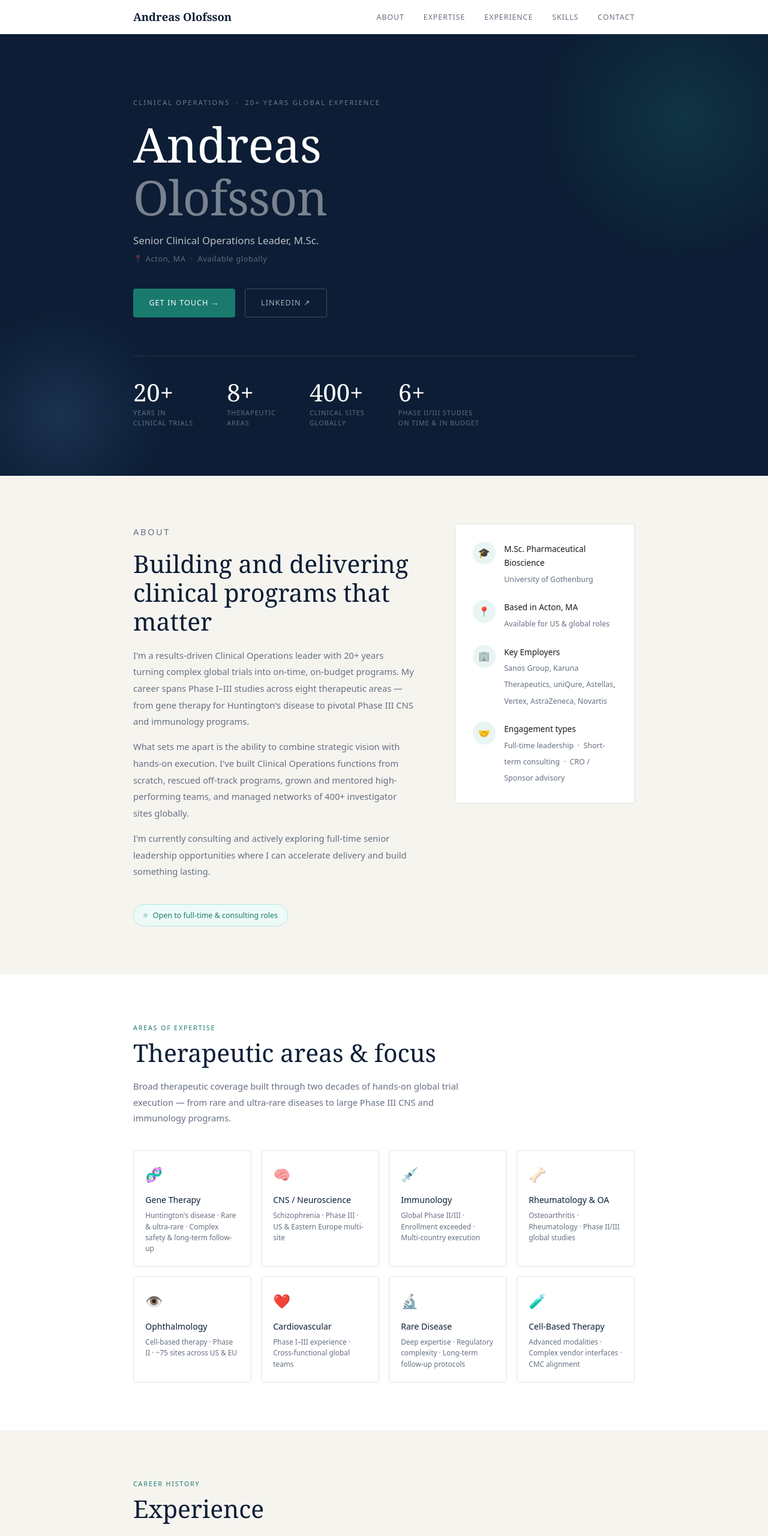
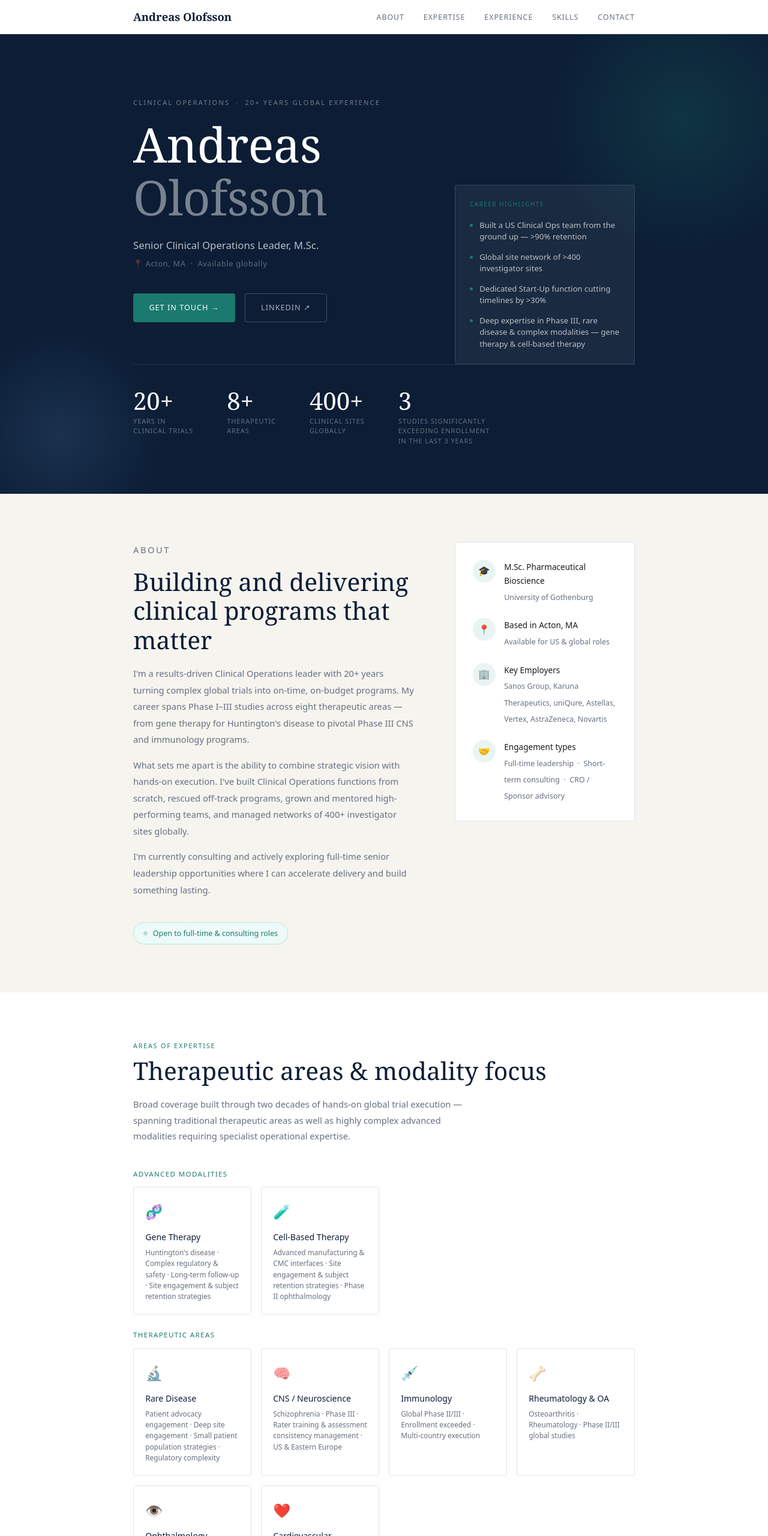
Before and after one commit to KAndreasOlofsson/KAndreasOlofsson.github.io, a plain HTML site: page index.html in a window 1280 px wide. Shown: the top 2560 px of the page at 60% size. Drawn offline with Linux system fonts and the light colour scheme.

Commit message:
Add files via upload

```diff
--- a/index.html
+++ b/index.html
@@ -1,5 +1,5 @@
 <!DOCTYPE html>
-<!-- saved from url=(0043)file:///C:/Users/andre/Downloads/index.html -->
+<!-- saved from url=(0049)file:///C:/Users/andre/Downloads/index%20(1).html -->
 <html lang="en"><head><meta http-equiv="Content-Type" content="text/html; charset=UTF-8">
 
   <meta name="viewport" content="width=device-width, initial-scale=1.0">
@@ -14,7 +14,7 @@
 
   <link rel="preconnect" href="https://fonts.googleapis.com/">
   <link rel="preconnect" href="https://fonts.gstatic.com/" crossorigin="">
-  <link href="./Andreas Olofsson, M.Sc. _ Senior Clinical Operations Leader _ Boston, MA_files/css2" rel="stylesheet">
+  <link href="./index_files/css2" rel="stylesheet">
 
   <style>
     :root {
@@ -54,6 +54,18 @@
     .nav-links { display: flex; gap: 2rem; }
     .nav-links a { font-size: 0.77rem; font-weight: 500; letter-spacing: 0.08em; text-transform: uppercase; color: var(--mid); transition: color 0.28s; }
     .nav-links a:hover { color: var(--teal); }
+
+    .hero-body { display: grid; grid-template-columns: 1fr 300px; gap: 3rem; align-items: start; margin-bottom: 0; }
+    .hero-left { display: flex; flex-direction: column; }
+    .hero-highlights {
+      background: rgba(255,255,255,0.06); border: 1px solid rgba(255,255,255,0.12);
+      border-radius: var(--r); padding: 1.4rem 1.5rem;
+      display: flex; flex-direction: column; gap: 0.85rem; margin-top: 7rem;
+    }
+    .hh-label { font-size: 0.63rem; font-weight: 500; letter-spacing: 0.14em; text-transform: uppercase; color: var(--teal); margin-bottom: 0.2rem; }
+    .hh-item { font-size: 0.82rem; color: rgba(255,255,255,0.7); display: flex; align-items: flex-start; gap: 0.7rem; line-height: 1.5; }
+    .hh-dot { width: 5px; height: 5px; background: var(--teal); border-radius: 50%; flex-shrink: 0; margin-top: 0.45rem; }
+    @media (max-width: 680px) { .hero-body { grid-template-columns: 1fr; } .hero-highlights { margin-top: 0; } }
 
     /* HERO */
     .hero { background: var(--navy); color: var(--white); padding: 6.5rem 0 5rem; position: relative; overflow: hidden; }
@@ -174,11 +186,11 @@
   <div class="nav-inner">
     <span class="nav-logo">Andreas Olofsson</span>
     <ul class="nav-links">
-      <li><a href="file:///C:/Users/andre/Downloads/index.html#about">About</a></li>
-      <li><a href="file:///C:/Users/andre/Downloads/index.html#therapeutic">Expertise</a></li>
-      <li><a href="file:///C:/Users/andre/Downloads/index.html#experience">Experience</a></li>
-      <li><a href="file:///C:/Users/andre/Downloads/index.html#skills">Skills</a></li>
-      <li><a href="file:///C:/Users/andre/Downloads/index.html#contact">Contact</a></li>
+      <li><a href="file:///C:/Users/andre/Downloads/index%20(1).html#about">About</a></li>
+      <li><a href="file:///C:/Users/andre/Downloads/index%20(1).html#therapeutic">Expertise</a></li>
+      <li><a href="file:///C:/Users/andre/Downloads/index%20(1).html#experience">Experience</a></li>
+      <li><a href="file:///C:/Users/andre/Downloads/index%20(1).html#skills">Skills</a></li>
+      <li><a href="file:///C:/Users/andre/Downloads/index%20(1).html#contact">Contact</a></li>
     </ul>
   </div>
 </nav>
@@ -187,12 +199,23 @@
 <header class="hero">
   <div class="container hero-inner">
     <p class="hero-eyebrow fu">Clinical Operations &nbsp;·&nbsp; 20+ Years Global Experience</p>
-    <h1 class="fu d1">Andreas<br><em>Olofsson</em></h1>
-    <p class="hero-title fu d2">Senior Clinical Operations Leader, M.Sc.</p>
-    <p class="hero-location fu d2">📍 Acton, MA &nbsp;·&nbsp; Available globally</p>
-    <div class="hero-ctas fu d3">
-      <a href="file:///C:/Users/andre/Downloads/index.html#contact" class="btn-primary">Get in touch →</a>
-      <a href="https://www.linkedin.com/in/andreas-olofsson-47125324" target="_blank" rel="noopener" class="btn-ghost">LinkedIn ↗</a>
+    <div class="hero-body">
+      <div class="hero-left">
+        <h1 class="fu d1">Andreas<br><em>Olofsson</em></h1>
+        <p class="hero-title fu d2">Senior Clinical Operations Leader, M.Sc.</p>
+        <p class="hero-location fu d2">📍 Acton, MA &nbsp;·&nbsp; Available globally</p>
+        <div class="hero-ctas fu d3">
+          <a href="file:///C:/cdn-cgi/l/email-protection#a7c6c9c3d5c2c6d489c8cbc8c1d4d4c8c99091e7c0cac6cecb89c4c8ca" class="btn-primary">Get in touch →</a>
+          <a href="https://www.linkedin.com/in/andreas-olofsson-47125324" target="_blank" rel="noopener" class="btn-ghost">LinkedIn ↗</a>
+        </div>
+      </div>
+      <div class="hero-highlights fu d3">
+        <p class="hh-label">Career highlights</p>
+        <div class="hh-item"><span class="hh-dot"></span>Built a US Clinical Ops team from the ground up — &gt;90% retention</div>
+        <div class="hh-item"><span class="hh-dot"></span>Global site network of &gt;400 investigator sites</div>
+        <div class="hh-item"><span class="hh-dot"></span>Dedicated Start-Up function cutting timelines by &gt;30%</div>
+        <div class="hh-item"><span class="hh-dot"></span>Deep expertise in Phase III, rare disease &amp; complex modalities — gene therapy &amp; cell-based therapy</div>
+      </div>
     </div>
     <div class="hero-stats fu d4">
       <div>
@@ -208,8 +231,8 @@
         <div class="stat-label">Clinical sites<br>globally</div>
       </div>
       <div>
-        <div class="stat-num">6+</div>
-        <div class="stat-label">Phase II/III studies<br>on time &amp; in budget</div>
+        <div class="stat-num">3</div>
+        <div class="stat-label">Studies significantly<br>exceeding enrollment<br>in the last 3 years</div>
       </div>
     </div>
   </div>
@@ -268,17 +291,21 @@
 <section id="therapeutic">
   <div class="container">
     <p class="section-label">Areas of Expertise</p>
-    <h2 class="section-title">Therapeutic areas &amp; focus</h2>
-    <p class="ta-intro">Broad therapeutic coverage built through two decades of hands-on global trial execution — from rare and ultra-rare diseases to large Phase III CNS and immunology programs.</p>
+    <h2 class="section-title">Therapeutic areas &amp; modality focus</h2>
+    <p class="ta-intro">Broad coverage built through two decades of hands-on global trial execution — spanning traditional therapeutic areas as well as highly complex advanced modalities requiring specialist operational expertise.</p>
+    <p style="font-size:0.72rem;font-weight:500;letter-spacing:0.12em;text-transform:uppercase;color:var(--teal);margin-bottom:0.75rem;margin-top:2rem;">Advanced Modalities</p>
+    <div class="ta-grid" style="margin-bottom:1.5rem;">
+      <div class="ta-card"><div class="ta-icon">🧬</div><div class="ta-name">Gene Therapy</div><div class="ta-detail">Huntington's disease · Complex regulatory &amp; safety · Long-term follow-up · Site engagement &amp; subject retention strategies</div></div>
+      <div class="ta-card"><div class="ta-icon">🧪</div><div class="ta-name">Cell-Based Therapy</div><div class="ta-detail">Advanced manufacturing &amp; CMC interfaces · Site engagement &amp; subject retention strategies · Phase II ophthalmology</div></div>
+    </div>
+    <p style="font-size:0.72rem;font-weight:500;letter-spacing:0.12em;text-transform:uppercase;color:var(--teal);margin-bottom:0.75rem;">Therapeutic Areas</p>
     <div class="ta-grid">
-      <div class="ta-card"><div class="ta-icon">🧬</div><div class="ta-name">Gene Therapy</div><div class="ta-detail">Huntington's disease · Rare &amp; ultra-rare · Complex safety &amp; long-term follow-up</div></div>
-      <div class="ta-card"><div class="ta-icon">🧠</div><div class="ta-name">CNS / Neuroscience</div><div class="ta-detail">Schizophrenia · Phase III · US &amp; Eastern Europe multi-site</div></div>
+      <div class="ta-card"><div class="ta-icon">🔬</div><div class="ta-name">Rare Disease</div><div class="ta-detail">Patient advocacy engagement · Deep site engagement · Small patient population strategies · Regulatory complexity</div></div>
+      <div class="ta-card"><div class="ta-icon">🧠</div><div class="ta-name">CNS / Neuroscience</div><div class="ta-detail">Schizophrenia · Phase III · Rater training &amp; assessment consistency management · US &amp; Eastern Europe</div></div>
       <div class="ta-card"><div class="ta-icon">💉</div><div class="ta-name">Immunology</div><div class="ta-detail">Global Phase II/III · Enrollment exceeded · Multi-country execution</div></div>
       <div class="ta-card"><div class="ta-icon">🦴</div><div class="ta-name">Rheumatology &amp; OA</div><div class="ta-detail">Osteoarthritis · Rheumatology · Phase II/III global studies</div></div>
-      <div class="ta-card"><div class="ta-icon">👁️</div><div class="ta-name">Ophthalmology</div><div class="ta-detail">Cell-based therapy · Phase II · ~75 sites across US &amp; EU</div></div>
-      <div class="ta-card"><div class="ta-icon">❤️</div><div class="ta-name">Cardiovascular</div><div class="ta-detail">Phase I–III experience · Cross-functional global teams</div></div>
-      <div class="ta-card"><div class="ta-icon">🔬</div><div class="ta-name">Rare Disease</div><div class="ta-detail">Deep expertise · Regulatory complexity · Long-term follow-up protocols</div></div>
-      <div class="ta-card"><div class="ta-icon">🧪</div><div class="ta-name">Cell-Based Therapy</div><div class="ta-detail">Advanced modalities · Complex vendor interfaces · CMC alignment</div></div>
+      <div class="ta-card"><div class="ta-icon">👁️</div><div class="ta-name">Ophthalmology</div><div class="ta-detail">Phase II · ~75 sites across US &amp; EU</div></div>
+      <div class="ta-card"><div class="ta-icon">❤️</div><div class="ta-name">Cardiovascular</div><div class="ta-detail">Phase I–III · Cross-functional global teams</div></div>
     </div>
   </div>
 </section>
@@ -470,9 +497,9 @@
       <div>
         <p class="contact-intro">Whether you're building a clinical team, need an experienced hand for a complex program, or want a consulting partner to accelerate delivery — I'd love to connect.</p>
         <div class="contact-links">
-          <a href="mailto:andreas.olofsson76@gmail.com" class="c-link">
+          <a href="file:///C:/cdn-cgi/l/email-protection#e889868c9a8d899bc68784878e9b9b8786dfdea88f85898184c68b8785" class="c-link">
             <div class="c-icon">✉️</div>
-            <span>andreas.olofsson76@gmail.com</span>
+            <span><span class="__cf_email__" data-cfemail="1b7a757f697e7a68357477747d686874752c2d5b7c767a727735787476">[email&nbsp;protected]</span></span>
           </a>
           <a href="tel:+13479711789" class="c-link">
             <div class="c-icon">📞</div>
@@ -487,20 +514,8 @@
       <div class="cta-box">
         <h3>Available for</h3>
         <p>Open to full-time senior leadership and short-term engagements where I can make an immediate impact.</p>
-        <div class="ctype"><span class="ctype-dot"></span>Full-time VP / Senior Director, Clinical Operations</div>
+        <div class="ctype"><span class="ctype-dot"></span>Senior Director / Director / Associate Director, Clinical Operations</div>
         <div class="ctype"><span class="ctype-dot"></span>Short-term consulting &amp; program rescue</div>
         <div class="ctype"><span class="ctype-dot"></span>CRO / Sponsor advisory engagements</div>
         <div class="ctype"><span class="ctype-dot"></span>Inspection readiness &amp; startup acceleration</div>
-        <div class="ctype"><span class="ctype-dot"></span>AI-enabled clinical operations advisory</div>
-      </div>
-    </div>
-  </div>
-</section>
-
-<footer>
-  © 2026 Andreas Olofsson, M.Sc. &nbsp;·&nbsp; Senior Clinical Operations Leader &nbsp;·&nbsp; Acton, MA
-</footer>
-
-
-
-</body></html>
+        <div class="ctype"><span class="ctype-dot"></span></div></div></div></div></section></body></html>
```
